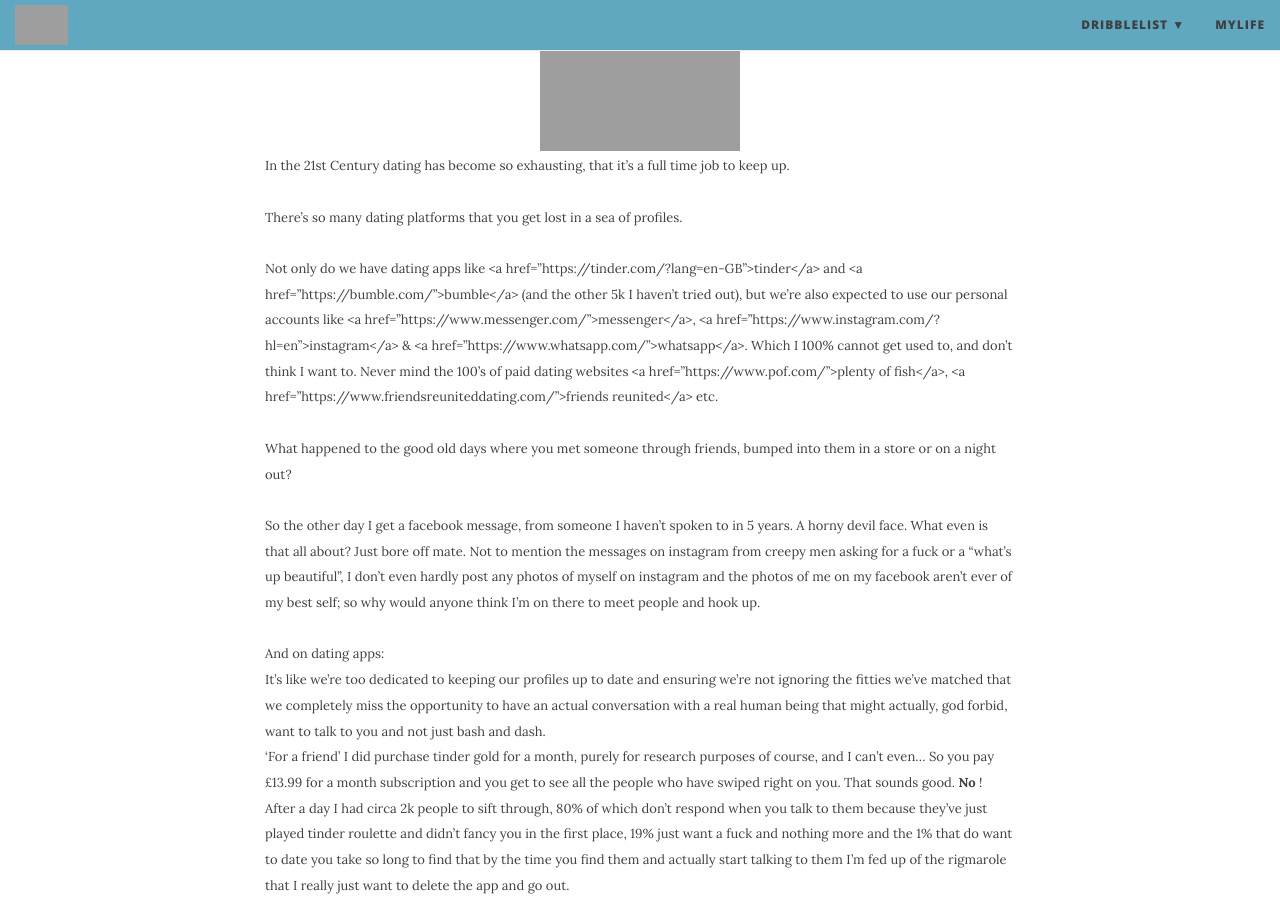
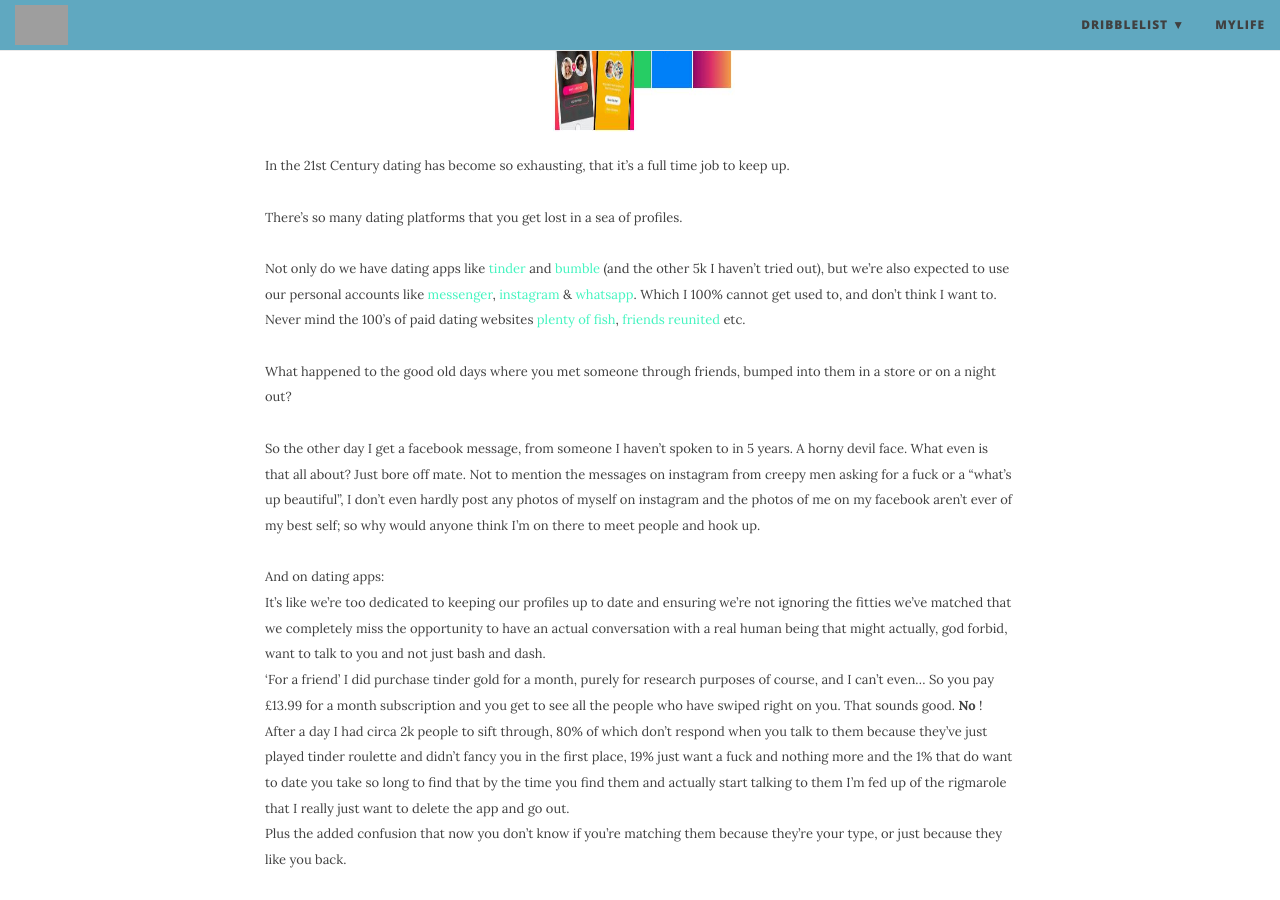
Before and after one commit to ellis-ward/ellis-ward.github.io, a Jekyll site: the page built from _posts/2019-06-16-dribble#4.md, in a window 1280 px wide and 900 px high, scrolled down 365 px. Built offline with Jekyll 4.4.1, drawn with Linux system fonts in a browser that asks for light colours; nearby versions of some CDN libraries; grey boxes are pictures that could not be loaded.

Commit message:
Update 2019-06-16-dribble#4.md

```diff
--- a/_posts/2019-06-16-dribble#4.md
+++ b/_posts/2019-06-16-dribble#4.md
@@ -6,7 +6,7 @@
 
 <div class="text-center">
   <br/>
-  <img src="{{ site.baseurl }}/img/dribble4.jpeg" width="200" height="200"/>
+  <img src="{{ site.baseurl }}/img/dribble4.JPG" width="200" height="200"/>
 </div>
 
 
@@ -16,7 +16,7 @@
 
 In the 21st Century dating has become so exhausting, that it’s a full time job to keep up. <br><br>
 There’s so many dating platforms that you get lost in a sea of profiles.<br><br>
-Not only do we have dating apps like <a href=”https://tinder.com/?lang=en-GB”>tinder</a> and <a href=”https://bumble.com/”>bumble</a> (and the other 5k I haven’t tried out), but we’re also expected to use our personal accounts like <a href=”https://www.messenger.com/”>messenger</a>, <a href=”https://www.instagram.com/?hl=en”>instagram</a> & <a href=”https://www.whatsapp.com/”>whatsapp</a>. Which I 100% cannot get used to, and don’t think I want to. Never mind the 100’s of paid dating websites <a href=”https://www.pof.com/”>plenty of fish</a>, <a href=”https://www.friendsreuniteddating.com/”>friends reunited</a> etc. <br><br>
+Not only do we have dating apps like <a href="https://tinder.com/?lang=en-GB">tinder</a> and <a href="https://bumble.com/">bumble</a> (and the other 5k I haven’t tried out), but we’re also expected to use our personal accounts like <a href="https://www.messenger.com/">messenger</a>, <a href="https://www.instagram.com/?hl=en">instagram</a> & <a href="https://www.whatsapp.com/">whatsapp</a>. Which I 100% cannot get used to, and don’t think I want to. Never mind the 100’s of paid dating websites <a href="https://www.pof.com/">plenty of fish</a>, <a href="https://www.friendsreuniteddating.com/">friends reunited</a> etc. <br><br>
 What happened to the good old days where you met someone through friends, bumped into them in a store or on a night out? <br><br>
 So the other day I get a facebook message, from someone I haven’t spoken to in 5 years. A horny devil face. What even is that all about? Just bore off mate. Not to mention the messages on instagram from creepy men asking for a fuck or a “what’s up beautiful”, I don’t even hardly post any photos of myself on instagram and the photos of me on my facebook aren’t ever of my best self; so why would anyone think I’m on there to meet people and hook up. <br><br>
 And on dating apps: <br>
```
